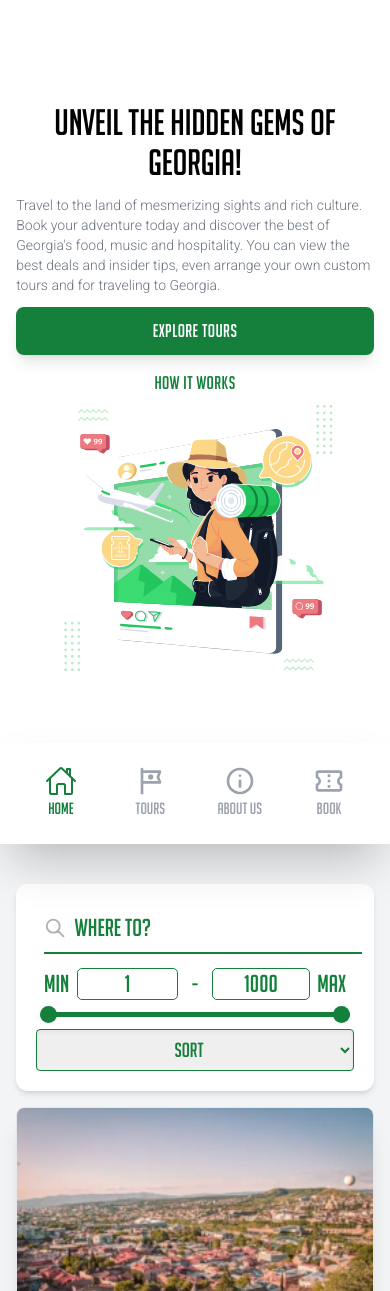
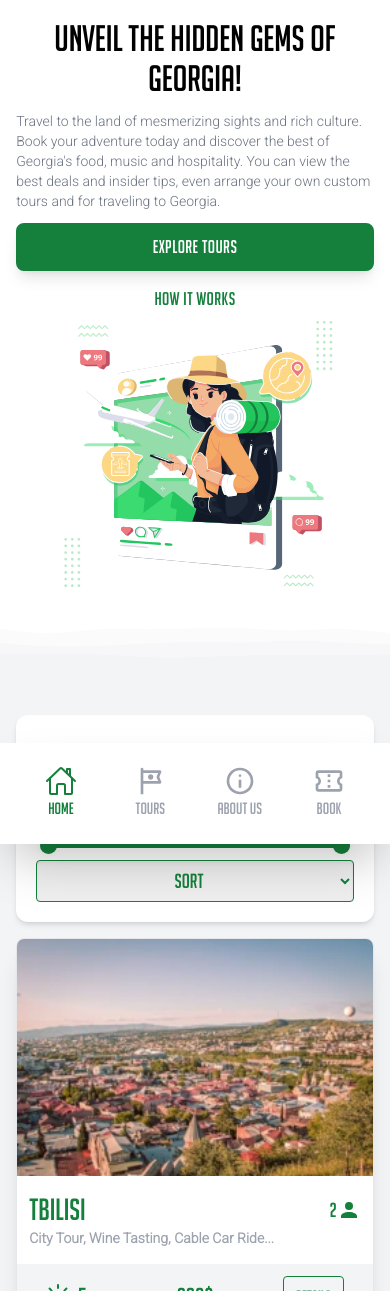
Before and after one commit to ajikia15/TravelAgency, a SvelteKit app: page / in a window 390 px wide. Shown: the top 1291 px of the page. Built offline with nearby package versions, Linux system fonts and the light colour scheme.

Commit message:
Responsivev 99%

```diff
--- a/src/components/Hero.svelte
+++ b/src/components/Hero.svelte
@@ -1,5 +1,5 @@
 <header
-	class="relative grid h-screen w-full place-items-center bg-white dark:bg-gray-900 md:min-h-[96vh]">
+	class="relative grid h-[80vh] w-full place-items-center bg-white dark:bg-gray-900 md:min-h-[96vh]">
 	<img
 		src="/landing/layered-waves-haikei-light.svg"
 		class="pointer-events-none absolute bottom-0 z-0 w-full dark:hidden"
@@ -46,7 +46,7 @@
 				loading="lazy" />
 			<img
 				src="/landing/landing-dark.svg"
-				class="z-10 hidden h-4/5 w-1/2 dark:block"
+				class="z-10 hidden h-4/5 dark:block"
 				alt="Instagram Post You Travelling Dark Mode"
 				loading="lazy" />
 			<!-- <div class="md:hidden text-lg md:text-xl lg:text-lg flex ">
--- a/src/routes/+page.svelte
+++ b/src/routes/+page.svelte
@@ -35,11 +35,11 @@
 <Hero />
 <div class="grid w-full place-items-center pb-4">
 	<div
-		class="mt-10 grid w-11/12 transform grid-cols-1 flex-row items-center gap-3 rounded-xl bg-white p-5 text-2xl shadow-md transition duration-500 after:absolute after:left-0 after:-top-[1px] after:h-2 after:w-full after:rounded-t-xl hover:scale-105 hover:shadow-lg dark:bg-gray-900 md:mt-0 md:grid-cols-[1fr_1fr] lg:w-3/5 z-20">
+		class="mt-10 grid w-11/12 transform grid-cols-1 flex-row items-center gap-3 rounded-xl bg-white p-5 text-2xl shadow-md transition duration-500 after:absolute after:left-0 after:-top-[1px] after:h-2 after:w-full after:rounded-t-xl hover:scale-105 hover:shadow-lg dark:bg-gray-900 md:mt-0 md:grid-cols-[1fr_1fr] lg:w-3/5">
 		<div>
 			<Search bind:searchQuery />
 		</div>
-		<div class="md:flex flex-row items-center">
+		<div class="flex-row items-center md:flex">
 			<Range bind:curMin bind:curMax />
 			<Sort bind:sortOption />
 		</div>
```
